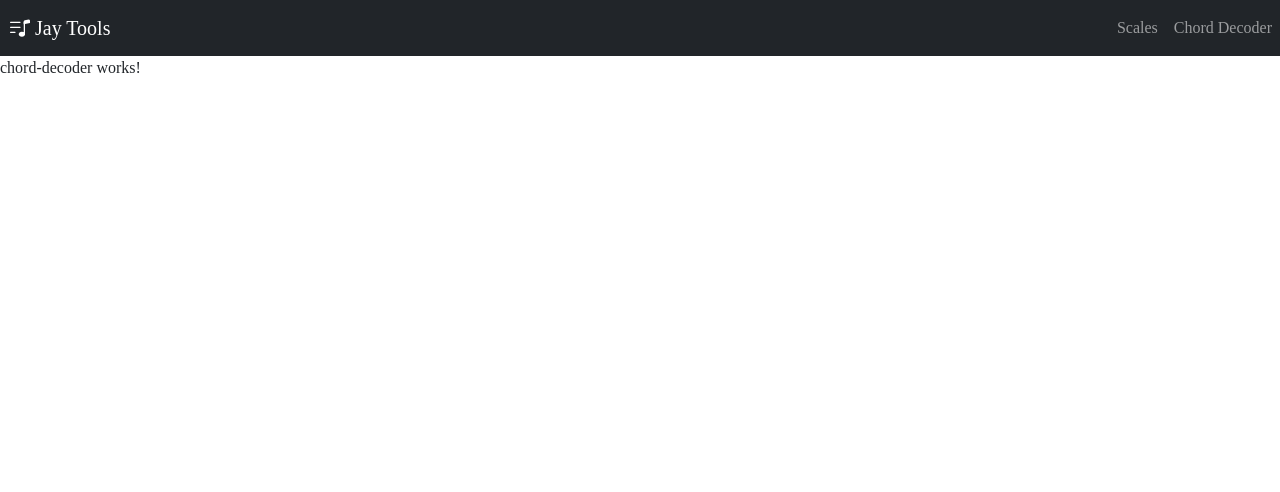
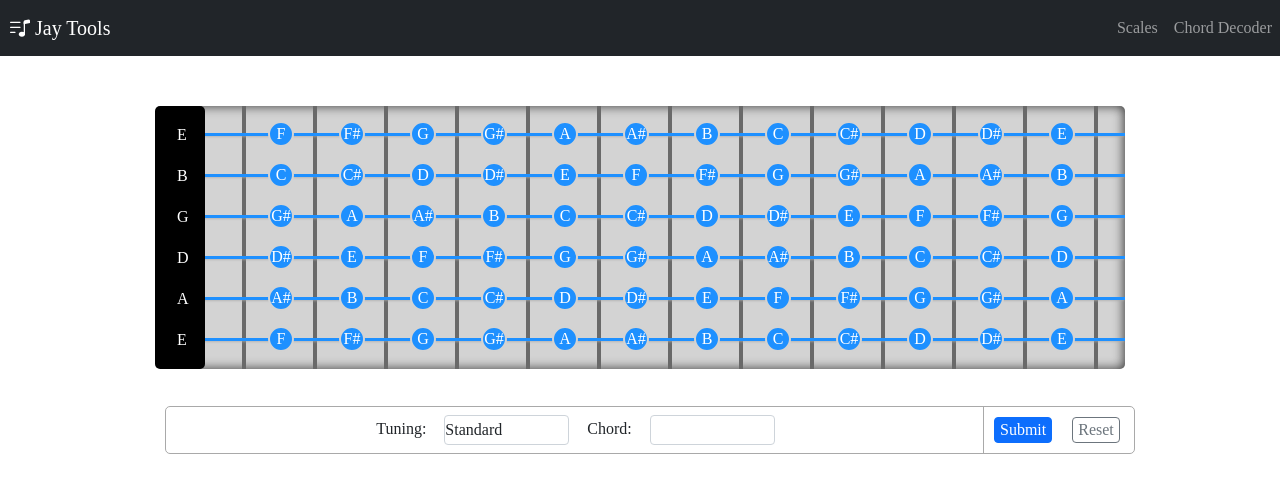
Before and after one commit to TaylorJay47/guitar-tools, an Angular app: page /chord-decoder in a window 1280 px wide. Shown: the top 492 px of the page. Built offline with nearby package versions, Linux system fonts and the light colour scheme.

Commit message:
1: Added mode functionality to neck component

```diff
--- a/src/app/chord-decoder/chord-decoder.component.html
+++ b/src/app/chord-decoder/chord-decoder.component.html
@@ -1 +1 @@
-<p>chord-decoder works!</p>
+<app-scale-chart [mode]="'chords'"></app-scale-chart>
--- a/src/app/neck-controls/neck-controls.component.css
+++ b/src/app/neck-controls/neck-controls.component.css
@@ -38,6 +38,13 @@ select {
   width: 125px;
 }
 
+input {
+  padding: 0;
+  margin-left: 0;
+  max-height: 30px;
+  width: 125px;
+}
+
 button {
   margin: 10px;
   padding: 0 5px 0 5px;
--- a/src/app/neck-controls/neck-controls.component.html
+++ b/src/app/neck-controls/neck-controls.component.html
@@ -1,9 +1,10 @@
 <form class="controls" [formGroup]="controlsForm">
   <div class="inputs-row">
+    <div *ngIf="mode === 'scales'">
       <div>
-      <label for="tuning">Tuning: </label>
+        <label for="scales-tuning">Tuning: </label>
         <select class="form-control m-sm-2" name="tuning" formControlName="tuningControl" [(ngModel)]="tune" >
-        <option id="tuning" disabled>Select Tuning</option>
+          <option id="scales-tuning" disabled>Select Tuning</option>
           <option *ngFor="let tuning of tunings">{{tuning}}</option>
         </select>
       </div>
@@ -22,6 +23,20 @@
         </select>
       </div>
     </div>
+    <div *ngIf="mode === 'chords'">
+      <div>
+        <label for="chords-tuning">Tuning: </label>
+        <select class="form-control m-sm-2" name="tuning" formControlName="tuningControl" [(ngModel)]="tune" >
+          <option id="chords-tuning" disabled>Select Tuning</option>
+          <option *ngFor="let tuning of tunings">{{tuning}}</option>
+        </select>
+      </div>
+      <div>
+        <label for="chord">Chord: </label>
+        <input class="form-control m-sm-2" id="chord" name="chord">
+      </div>
+    </div>
+  </div>
   <div class="buttons-row">
     <button class="btn btn-primary" (click)="onSubmit()">Submit</button>
     <button class="btn btn-outline-secondary" (click)="onReset()">Reset</button>
--- a/src/app/neck-controls/neck-controls.component.ts
+++ b/src/app/neck-controls/neck-controls.component.ts
@@ -8,12 +8,14 @@ import {Music} from "../util/music";
   styleUrls: ['./neck-controls.component.css']
 })
 export class NeckControlsComponent implements OnInit {
+  @Input() mode: string = 'Scales'
   @Input() tune: string = 'Standard';
   @Output() tuneChange = new EventEmitter<string>()
   @Input() key: string = 'C';
   @Output() keyChange = new EventEmitter<string>()
   @Input() quality: string = 'Major';
   @Output() qualityChange = new EventEmitter<string>()
+  @Output() submitEvent = new EventEmitter<any>()
   oldTune = 'Standard'
   oldKey = 'C'
   oldQuality = 'Major'
@@ -37,6 +39,7 @@ export class NeckControlsComponent implements OnInit {
   });
 
   onSubmit() {
+    if (this.mode === 'scales'){
       if (this.tune !== this.oldTune) {
         if (this.tune) {
           this.tuneChange.emit(this.tune)
@@ -55,16 +58,19 @@ export class NeckControlsComponent implements OnInit {
           this.oldQuality = this.quality;
         }
       }
+      this.submitEvent.emit()
+    }
   }
 
   onReset() {
-    //this.controlsForm.controls.tuningControl.setValue('Standard')
-    this.tune = 'Standard'
+    if (this.mode === 'scales') {
+      this.tune = this.oldTune
       this.tuneChange.emit(this.tune)
-    this.key = 'C'
+      this.key = this.oldKey
       this.keyChange.emit(this.key)
-    this.quality = 'Major'
+      this.quality = this.oldQuality
       this.qualityChange.emit(this.quality)
+    }
   }
 
   //TODO add form for scale selection
--- a/src/app/neck/neck.component.html
+++ b/src/app/neck/neck.component.html
@@ -18,9 +18,5 @@
   <ul class="frets">
     <li *ngFor="let e of [].constructor(13)"></li>
   </ul>
-  <app-neck-controls [(tune)]="tune" [(key)]="key" [(quality)]="quality"></app-neck-controls>
+  <app-neck-controls [(tune)]="tune" [(key)]="key" [(quality)]="quality" (submitEvent)="updateKey()" [mode]="mode"></app-neck-controls>
 </div>
-scale-chart debug:
-{{tune}}
-{{key}}
-{{quality}}
--- a/src/app/neck/neck.component.ts
+++ b/src/app/neck/neck.component.ts
@@ -1,3 +1,4 @@
+// @ts-nocheck
 import {Component, OnInit, Input, Output, EventEmitter, DoCheck} from '@angular/core';
 import { Music } from '../util/music';
 import {NoteToggleService} from "../services/note-toggle.service";
@@ -8,20 +9,22 @@ import {NoteToggleService} from "../services/note-toggle.service";
   styleUrls: ['./neck.component.css']
 })
 export class NeckComponent implements OnInit, DoCheck {
-  @Input() tune: string = 'Standard';
-  @Input() key: string = 'C';
-  @Input() quality: string = 'Major';
+  @Input() mode: string = 'scales'
+  tune: string = 'Standard';
+  key: string = 'C';
+  quality: string = 'Major';
   oldTune = 'Standard'
   oldKey = 'C'
   oldQuality = 'Major'
-  // @ts-ignore
   strings = Music.tunings[this.tune].strings;
-  // @ts-ignore
   tuning = Music.tunings[this.tune].tuning;
 
   constructor(private noteToggleService: NoteToggleService) {}
 
   ngOnInit(): void {
+    if (this.mode === 'scales'){
+      this.updateKey()
+    }
   }
 
   ngDoCheck() {
@@ -52,13 +55,27 @@ export class NeckComponent implements OnInit, DoCheck {
   }
 
   updateStrings() {
-    // @ts-ignore
     this.strings = Music.tunings[this.tune].strings;
   }
 
   updateTuning() {
-    // @ts-ignore
     this.tuning = Music.tunings[this.tune].tuning;
+  }
+
+  updateKey() {
+    setTimeout(() => {
+      this.noteToggleService.disableAll()
+    }, 100)
+    this.noteToggleService.enabled = []
+    for (let int of Music.quality[this.quality].scaleIntervals) {
+      this.noteToggleService.enabled.push(Music.notes[this.key][int])
+      console.log(this.noteToggleService.enabled)
+    }
+    for (let note of this.noteToggleService.enabled){
+      setTimeout(() => {
+        this.noteToggleService.toggle(note)
+      }, 350)
+    }
   }
 
   toggleNote(note: string){
--- a/src/app/services/note-toggle.service.ts
+++ b/src/app/services/note-toggle.service.ts
@@ -1,11 +1,24 @@
-import { Injectable } from '@angular/core';
+// @ts-nocheck
+import {DoCheck, Injectable, OnChanges} from '@angular/core';
+import { Music } from '../util/music';
 
 @Injectable({
   providedIn: 'root'
 })
 export class NoteToggleService {
+  enabled: string[] = []
 
   constructor() { }
+
+  disableAll() {
+    for (let note of Music.notes['E']) {
+      if (note.length === 2) {
+        $('.' + note.charAt(0) + '\\#').css('opacity', '15%');
+      } else {
+        $('.' + note).css('opacity', '15%');
+      }
+    }
+  }
 
   toggle(note: string){
     if (note.length === 2) {
```
Lines whose indentation alone changed are shown as unchanged.
